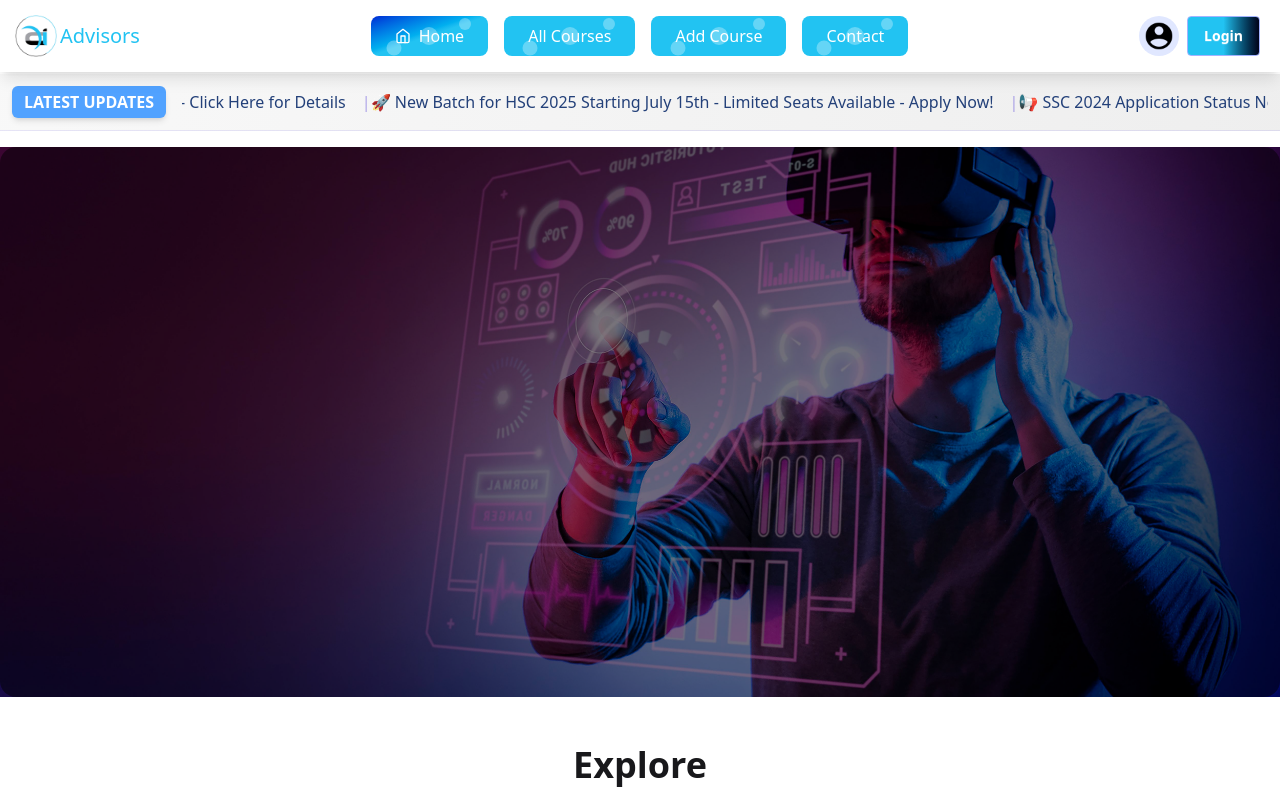
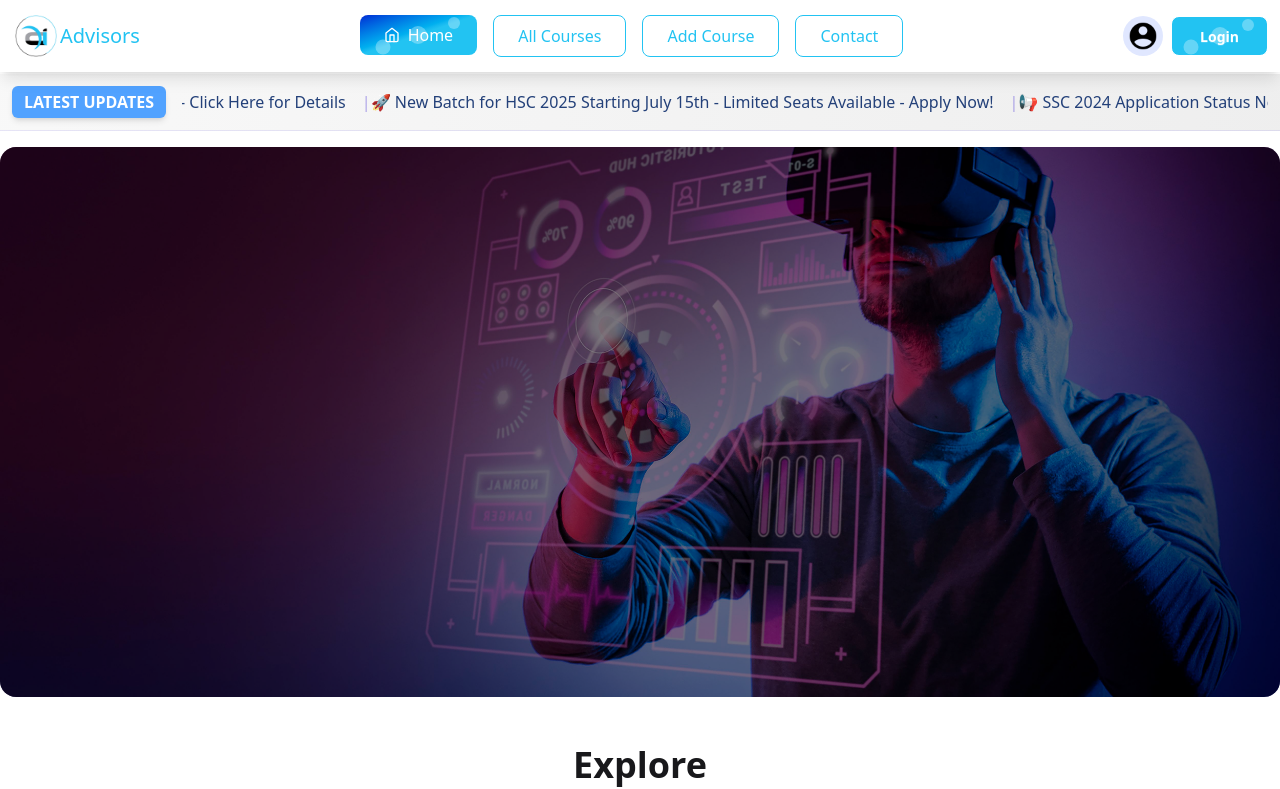
Before and after one commit to rubina02akter/advisor-web, a React (Vite) app in the folder client-side/: page / in a window 1280 px wide. Shown: the top 789 px of the page. Built offline with nearby package versions, Linux system fonts and the light colour scheme; no server answers.

Commit message:
navbar button outline add and all button polish

```diff
--- a/client-side/src/CssStyle/navbar.css
+++ b/client-side/src/CssStyle/navbar.css
@@ -7,7 +7,7 @@
   z-index: 1;
   padding: 0.5rem 1.5rem;
   border-radius: 0.5rem;
-  border: none;
+  /* border: none; */
   font-weight: 500;
   display: inline-flex;
   align-items: center;
--- a/client-side/src/Shared/Navbar.jsx
+++ b/client-side/src/Shared/Navbar.jsx
@@ -51,8 +51,8 @@ const Navbar = () => {
           className={({ isActive }) =>
             `nav-btn ${
               isActive
-                ? "text-white bg-gradient-to-br from-[#0322d4] via-[#22C3F2] to-[#22C3F2]"
-                : "text-white bg-[#22C3F2]"
+                ? "text-white bg-gradient-to-br from-[#0322d4] via-[#22C3F2] to-[#22C3F2] border-0"
+                : "text-[#22C3F2] border border-[#22C3F2] bg-transparent hover:bg-[#22C3F2]/20"
             }`
           }
         >
@@ -63,6 +63,7 @@ const Navbar = () => {
             <FiHome /> Home
           </span>
         </NavLink>
+
       </li>
       <li
         key="menu"
@@ -74,7 +75,7 @@ const Navbar = () => {
             `nav-btn ${
               isActive
                 ? "text-white bg-gradient-to-br from-[#0322d4] via-[#22C3F2] to-[#22C3F2]"
-                : "text-white bg-[#22C3F2]"
+                : "text-[#22C3F2] border border-[#22C3F2] bg-transparent hover:bg-[#22C3F2]/20"
             }`
           }
         >
@@ -94,7 +95,7 @@ const Navbar = () => {
             `nav-btn ${
               isActive
                 ? "text-white bg-gradient-to-br from-[#0322d4] via-[#22C3F2] to-[#22C3F2]"
-                : "text-white bg-[#22C3F2]"
+                : "text-[#22C3F2] border border-[#22C3F2] bg-transparent hover:bg-[#22C3F2]/20"
             }`
           }
         >
@@ -114,7 +115,7 @@ const Navbar = () => {
             `nav-btn ${
               isActive
                 ? "text-white bg-gradient-to-br from-[#0322d4] via-[#22C3F2] to-[#22C3F2]"
-                : "text-white bg-[#22C3F2]"
+                : "text-[#22C3F2] border border-[#22C3F2] bg-transparent hover:bg-[#22C3F2]/20"
             }`
           }
         >
@@ -183,12 +184,33 @@ const Navbar = () => {
                   alt="user"
                   className="w-10 h-10 rounded-full bg-indigo-100 p-1"
                 />
-                <Link
-                  className="hidden pt-2 lg:block btn btn-outline text-white font-extrabold bg-gradient-to-l from-[#01041a] via-[#22C3F2] to-[#22C3F2] border-indigo-300 hover:bg-blue-400 hover:text-white hover:border-indigo-700 mr-2"
+              <div className="hidden lg:inline-flex">
+                  <Link
+                  className="hidden nav-btn  pt-2 lg:block btn btn-outline text-white font-extrabold bg-gradient-to-br from-[#22C3F2] via-[#22C3F2] to-[#22C3F2] hover:bg-blue-400 hover:text-white  mr-2"
                   to="/login"
                 >
-                 Login
+                  <span className="bubble bubble-1"></span>
+                  <span className="bubble bubble-2"></span>
+                  <span className="bubble bubble-3"></span>
+                  <span className="btn-text font-bold">Login</span>
+
                 </Link>
+              </div>
+
+                  {/* <Link>
+                    <div className="w-40">
+                      <button className=" nav-btn text-white bg-gradient-to-br from-[#0322d4] via-[#22C3F2] to-[#22C3F2]">
+
+                            <span className="bubble bubble-1"></span>
+                            <span className="bubble bubble-2"></span>
+                            <span className="bubble bubble-3"></span>
+                            <span className="btn-text">Login</span>
+
+                      </button>
+                    </div>
+                  </Link> */}
+
+
               </div>
             )}
           </div>
--- a/client-side/src/components/ChooseUs.jsx
+++ b/client-side/src/components/ChooseUs.jsx
@@ -1,6 +1,6 @@
 import { motion } from "framer-motion";
-import { FaCheck, FaArrowRight } from "react-icons/fa";
-import image from '../../src/assets/images/course-ban-bg.png'
+import { FaCheck } from "react-icons/fa";
+import { Link } from "react-router-dom";
 import img1 from '../../src/assets/images/corporate-workers-brainstorming-together.jpg';
 import img2 from '../../src/assets/images/guy-shows-document-girl-group-young-freelancers-office-have-conversation-working.jpg';
 
@@ -87,10 +87,30 @@ const ChooseUs = () => {
               ))}
             </motion.div>
 
-            <button className="inline-flex items-center px-6 py-3 border border-transparent text-base font-medium rounded-md shadow-sm text-white bg-gradient-to-br from-[#0322d4] via-[#22C3F2] to-[#22C3F2] transition-colors">
+            {/* <button className="inline-flex items-center px-6 py-3 border border-transparent text-base font-medium rounded-md shadow-sm text-white bg-gradient-to-br from-[#0322d4] via-[#22C3F2] to-[#22C3F2] transition-colors">
               More about us
               <FaArrowRight className="ml-2 h-4 w-4" />
+            </button> */}
+
+
+
+
+        <Link>
+          <div className="w-40">
+            <button className=" nav-btn text-white bg-gradient-to-br from-[#22C3F2] via-[#22C3F2] to-[#22C3F2]">
+
+                  <span className="bubble bubble-1"></span>
+                  <span className="bubble bubble-2"></span>
+                  <span className="bubble bubble-3"></span>
+                  <span className="btn-text">More about us</span>
+
             </button>
+          </div>
+
+        </Link>
+
+
+
           </motion.div>
 
           {/* Right Column - Image Placeholder */}
--- a/client-side/src/components/Header.jsx
+++ b/client-side/src/components/Header.jsx
@@ -3,7 +3,7 @@ export default function Header() {
   return (
     <div className='pt-4 '>
       <div
-        className="relative bg-cover bg-center py-16 text-white h-[550px]"
+        className="relative rounded-2xl bg-cover bg-center py-16 text-white h-[550px]"
         style={{ backgroundImage: `url(${bg})` }}
       >
         <div className="absolute rounded-2xl inset-0 bg-black opacity-50"></div>
```
